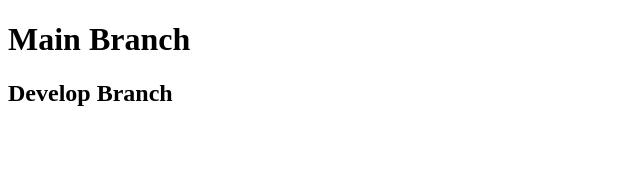
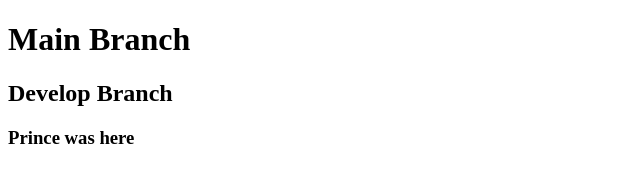
Before and after one commit to aslihancelik/teamGit, a plain HTML site: page index.html in a window 1280 px wide. Shown: the whole page, without its empty margins (0-640 px from the left). Drawn offline with Linux system fonts and the light colour scheme.

Commit message:
Prince branch added

```diff
--- a/index.html
+++ b/index.html
@@ -8,5 +8,6 @@
   <body>
     <h1>Main Branch</h1>
     <h2>Develop Branch</h2>
+    <h3>Prince was here</h3>
   </body>
 </html>
```
